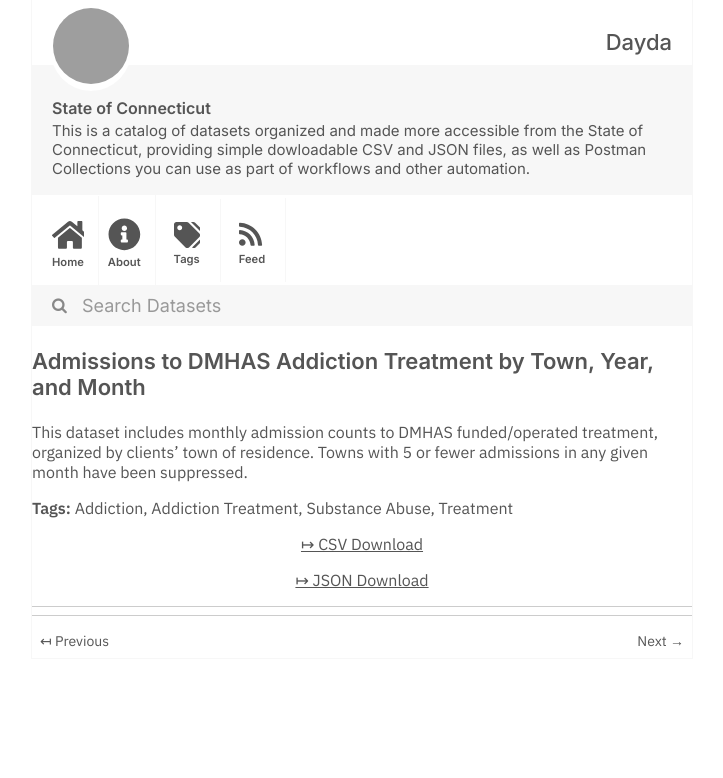
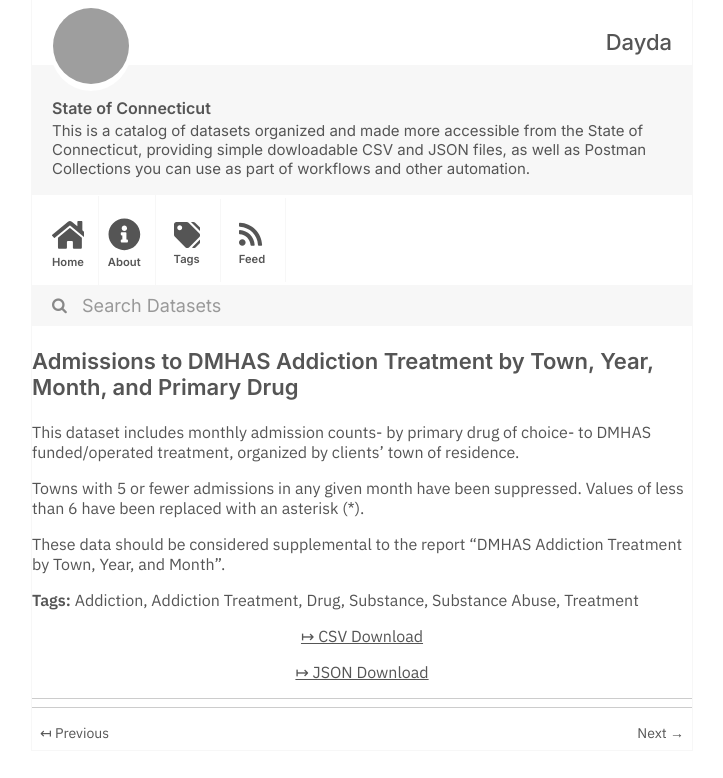
Before and after one commit to dayda-entities/state-of-connecticut, a Jekyll site: the page built from _posts/2020-11-12-admissions-to-dmhas-addiction-.md, in a window 1280 px wide, cut to the strip 0-778 px from the top of the page. Shown: the whole strip, without its empty margins (278-1001 px from the left). Built offline with Jekyll 4.4.1, drawn with Linux system fonts in a browser that asks for light colours; grey boxes are pictures that could not be loaded.

Commit message:
Publish Data

```diff
--- a/_posts/2020-11-12-admissions-to-dmhas-addiction-.md
+++ b/_posts/2020-11-12-admissions-to-dmhas-addiction-.md
@@ -1,19 +1,25 @@
 ---
-title: 'Admissions to DMHAS Addiction Treatment by Town, Year, and Month'
-created: '2020-11-12T14:56:31.776846'
-modified: '2020-11-12T14:56:31.776856'
+title: 'Admissions to DMHAS Addiction Treatment by Town, Year, Month, and Primary Drug'
+created: '2020-11-12T14:55:49.767786'
+modified: '2020-11-12T14:55:49.767795'
 state: active
 type: dataset
 tags:
   - Addiction
   - Addiction Treatment
+  - Drug
+  - Substance
   - Substance Abuse
   - Treatment
 groups:
   - Local Government
-csv_url: 'https://data.ct.gov/api/views/iyru-82zq/rows.csv?accessType=DOWNLOAD'
-json_url: 'https://data.ct.gov/api/views/iyru-82zq/rows.json?accessType=DOWNLOAD'
+csv_url: 'https://data.ct.gov/api/views/erbt-mpgb/rows.csv?accessType=DOWNLOAD'
+json_url: 'https://data.ct.gov/api/views/erbt-mpgb/rows.json?accessType=DOWNLOAD'
 layout: post
 
 ---
-This dataset includes monthly admission counts to DMHAS funded/operated treatment, organized by clients' town of residence.  Towns with 5 or fewer admissions in any given month have been suppressed.
+This dataset includes monthly admission counts- by primary drug of choice- to DMHAS funded/operated treatment, organized by clients' town of residence.
+
+Towns with 5 or fewer admissions in any given month have been suppressed.  Values of less than 6 have been replaced with an asterisk (*).
+
+These data should be considered supplemental to the report "DMHAS Addiction Treatment by Town, Year, and Month".
```
